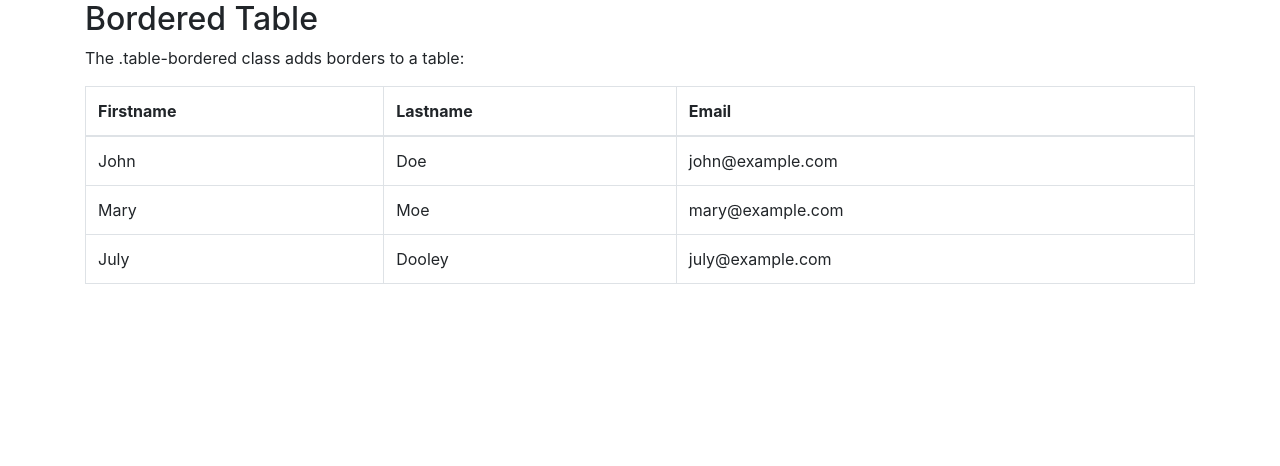
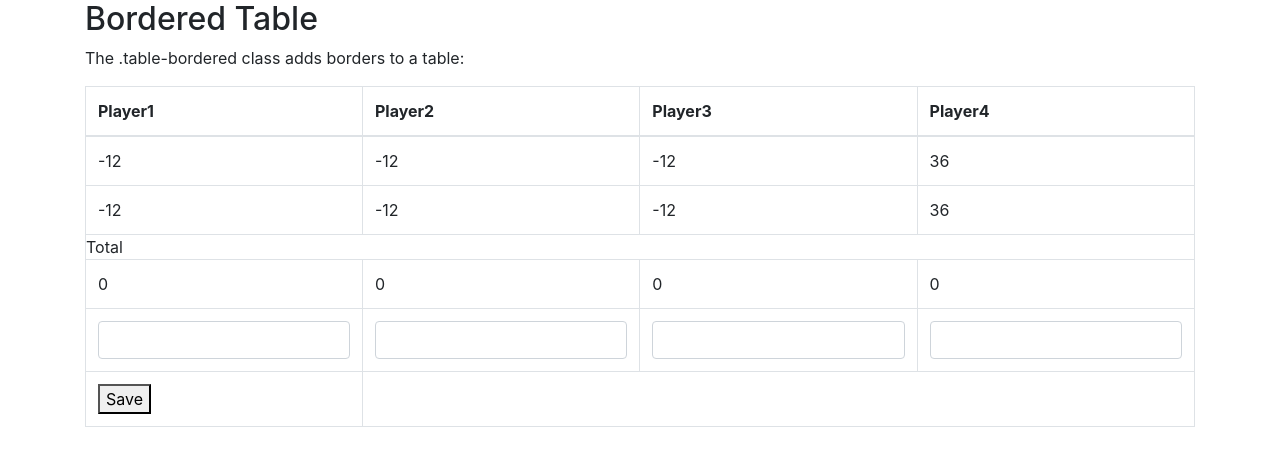
Before and after one commit to hongbinc/MJScore, an Angular app: page / in a window 1280 px wide. Shown: the top 466 px of the page. Built offline with nearby package versions, Linux system fonts and the light colour scheme.

Commit message:
Add score input

```diff
--- a/src/app/app.component.html
+++ b/src/app/app.component.html
@@ -1,4 +1,3 @@
-<!--The content below is only a placeholder and can be replaced.-->
 
 <app-score-form></app-score-form>
 
--- a/src/app/app.module.ts
+++ b/src/app/app.module.ts
@@ -1,5 +1,6 @@
 import { BrowserModule } from '@angular/platform-browser';
 import { NgModule } from '@angular/core';
+import { FormsModule, ReactiveFormsModule } from '@angular/forms';
 
 import { AppRoutingModule } from './app-routing.module';
 import { AppComponent } from './app.component';
@@ -12,6 +13,8 @@ import { ScoreFormComponent } from './score-form/score-form.component';
   ],
   imports: [
     BrowserModule,
+    FormsModule,
+    ReactiveFormsModule,
     AppRoutingModule
   ],
   providers: [],
--- a/src/app/score-form/score-form.component.html
+++ b/src/app/score-form/score-form.component.html
@@ -1,30 +1,59 @@
 <div class="container">
   <h2>Bordered Table</h2>
   <p>The .table-bordered class adds borders to a table:</p>
+
   <table class="table table-bordered">
     <thead>
       <tr>
-        <th>Firstname</th>
-        <th>Lastname</th>
-        <th>Email</th>
+        <th>Player1</th>
+        <th>Player2</th>
+        <th>Player3</th>
+        <th>Player4</th>
       </tr>
     </thead>
     <tbody>
+      <tr *ngFor="let score of playerScoreData">
+        <td>{{score.player1Score}}</td>
+        <td>{{score.player2Score}}</td>
+        <td>{{score.player3Score}}</td>
+        <td>{{score.player4Score}}</td>
+      </tr>
+
       <tr>
-        <td>John</td>
-        <td>Doe</td>
-        <td>john@example.com</td>
+        Total
       </tr>
       <tr>
-        <td>Mary</td>
-        <td>Moe</td>
-        <td>mary@example.com</td>
+        <td>{{playerOneTotalScore}}</td>
+        <td>{{playerTwoTotalScore}}</td>
+        <td>{{playerThreeTotalScore}}</td>
+        <td>{{playerFourTotalScore}}</td>
+      </tr>
+
+      <tr [formGroup]="scoreInputForm">
+        <td>
+          <input type="number" class="form-control" formControlName="player1Score" (change)="onInputChange('1', scoreInputForm.value.player1Score)" />
+        </td>
+        <td>
+          <input type="number" class="form-control" formControlName="player2Score" (change)="onInputChange('2', scoreInputForm.value.player2Score)" />
+        </td>
+        <td>
+          <input type="number" class="form-control" formControlName="player3Score" (change)="onInputChange('3', scoreInputForm.value.player3Score)" />
+        </td>
+        <td>
+          <input type="number" class="form-control" formControlName="player4Score" (change)="onInputChange('4', scoreInputForm.value.player4Score)" />
+        </td>
       </tr>
       <tr>
-        <td>July</td>
-        <td>Dooley</td>
-        <td>july@example.com</td>
+        <td>
+          <button type="button" (click)="saveScores()">Save</button>
+        </td>
       </tr>
+      <!-- <div class="form-group row">
+        <label class="col-sm-3 control-label">Location </label>
+        <div class="col-sm-6 ">
+        </div>
+      </div> -->
+
     </tbody>
   </table>
 </div>
--- a/src/app/score-form/score-form.component.ts
+++ b/src/app/score-form/score-form.component.ts
@@ -1,20 +1,144 @@
 import { Component, OnInit } from '@angular/core';
+import { FormBuilder, FormGroup, FormControl, Validators } from '@angular/forms';
+import { PlayerScore } from './score-form.model';
 
 @Component({
     selector: 'app-score-form',
     templateUrl: './score-form.component.html',
     styleUrls: ['./score-form.component.less']
 })
+
 export class ScoreFormComponent implements OnInit {
 
+    public playerScoreData: PlayerScore[] = [];
+    public scoreInputForm: FormGroup;
 
-    constructor() { }
+    public playerOneTotalScore: number = 0;
+    public playerTwoTotalScore: number = 0;
+    public playerThreeTotalScore: number = 0;
+    public playerFourTotalScore: number = 0;
+
+    private inputScores: PlayerScore = {
+        player1Score: 0,
+        player2Score: 0,
+        player3Score: 0,
+        player4Score: 0
+    }
+
+    constructor(
+        private fb: FormBuilder,
+    ) { }
 
     ngOnInit() {
+        this.initForm();
+
+        this.playerScoreData = [{
+            player1Score: -12,
+            player2Score: -12,
+            player3Score: -12,
+            player4Score: 36
+        }, {
+            player1Score: -12,
+            player2Score: -12,
+            player3Score: -12,
+            player4Score: 36
+        }]
+    }
+
+    public defaultScoreModel() {
+        return {
+            player1Score: 0,
+            player2Score: 0,
+            player3Score: 0,
+            player4Score: 0
+        }
+    }
+
+    public initForm() {
+        this.scoreInputForm = this.fb.group({
+            player1Score: ['', []],
+            player2Score: ['', []],
+            player3Score: ['', []],
+            player4Score: ['', []]
+        });
+    }
+
+    onInputChange(player, value) {
+        if (!value) return;
+
+
+        value = Number(value);
+
+        if (player === "1") {
+            this.inputScores.player1Score = value;
+            this.inputScores.player2Score = -value;
+            this.inputScores.player3Score = -value;
+            this.inputScores.player4Score = -value;
+
+            this.scoreInputForm.controls['player2Score'].setValue(-value);
+            this.scoreInputForm.controls['player3Score'].setValue(-value);
+            this.scoreInputForm.controls['player4Score'].setValue(-value);
+        } else if (player === "2") {
+            this.inputScores.player1Score = -value;
+            this.inputScores.player2Score = value;
+            this.inputScores.player3Score = -value;
+            this.inputScores.player4Score = -value;
+
+            this.scoreInputForm.controls['player1Score'].setValue(-value);
+            this.scoreInputForm.controls['player3Score'].setValue(-value);
+            this.scoreInputForm.controls['player4Score'].setValue(-value);
+        } else if (player === "3") {
+            this.inputScores.player1Score = -value;
+            this.inputScores.player2Score = -value;
+            this.inputScores.player3Score = value;
+            this.inputScores.player4Score = -value;
+
+            this.scoreInputForm.controls['player1Score'].setValue(-value);
+            this.scoreInputForm.controls['player2Score'].setValue(-value);
+            this.scoreInputForm.controls['player4Score'].setValue(-value);
+        } else if (player === "4") {
+            this.inputScores.player1Score = -value;
+            this.inputScores.player2Score = -value;
+            this.inputScores.player3Score = -value;
+            this.inputScores.player4Score = value;
+
+            this.scoreInputForm.controls['player1Score'].setValue(-value);
+            this.scoreInputForm.controls['player2Score'].setValue(-value);
+            this.scoreInputForm.controls['player3Score'].setValue(-value);
+        }
+    }
+
+    resetInputScore() {
+        this.scoreInputForm.controls['player1Score'].setValue('');
+        this.scoreInputForm.controls['player2Score'].setValue('');
+        this.scoreInputForm.controls['player3Score'].setValue('');
+        this.scoreInputForm.controls['player4Score'].setValue('');
+    }
+
+    formInput() {
 
     }
 
-    exportToCsv(){
+    saveScores() {
+        console.log("save", this.inputScores)
+        let scores = this.defaultScoreModel();
+        scores.player1Score = this.inputScores.player1Score;
+        scores.player2Score = this.inputScores.player2Score;
+        scores.player3Score = this.inputScores.player3Score;
+        scores.player4Score = this.inputScores.player4Score;
+
+        this.playerScoreData.push(scores);
+
+        this.playerOneTotalScore = this.playerOneTotalScore + this.inputScores.player1Score;
+        this.playerTwoTotalScore = this.playerTwoTotalScore + this.inputScores.player2Score;
+        this.playerThreeTotalScore = this.playerThreeTotalScore + this.inputScores.player3Score;
+        this.playerFourTotalScore = this.playerFourTotalScore + this.inputScores.player4Score;
+
+        console.log("Data", this.playerScoreData)
+        this.resetInputScore();
+    }
+
+    onSubmit({ value }) {
 
     }
 }
--- /dev/null
+++ b/src/app/score-form/score-form.model.ts
@@ -0,0 +1,6 @@
+export interface PlayerScore {
+  player1Score: number;
+  player2Score: number;
+  player3Score: number;
+  player4Score: number;
+}
```
